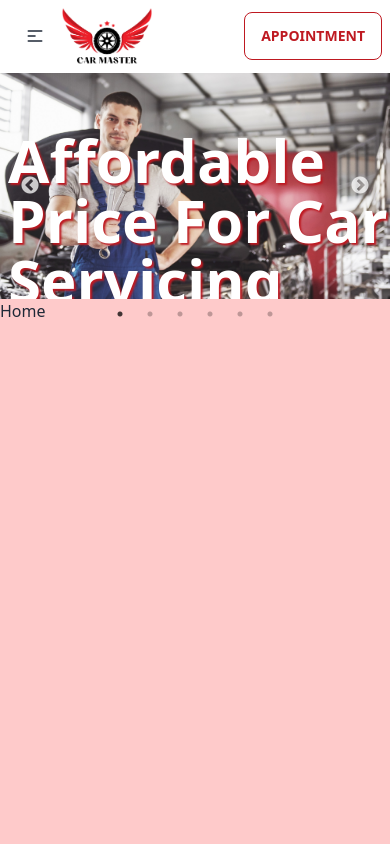
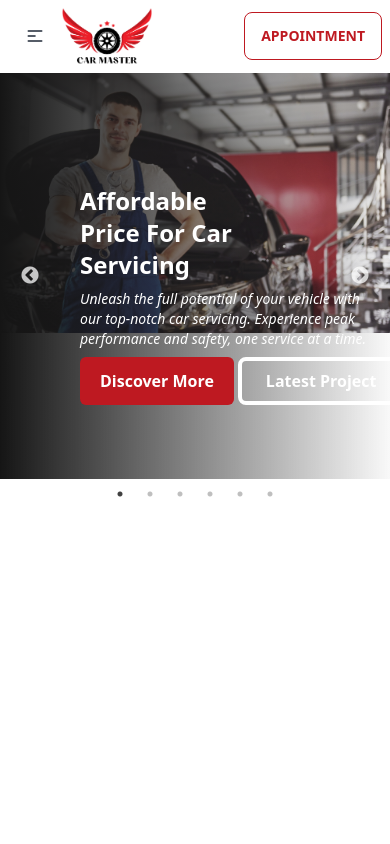
Before and after one commit to anupamahalder/car-master-client-side, a React (Vite) app: page / in a window 390 px wide. Shown: the top 844 px of the page. Built offline with nearby package versions, Linux system fonts and the light colour scheme.

Commit message:
Completed banner in home page by adding overlay to the banner images

```diff
--- a/src/Pages/Home/Home.jsx
+++ b/src/Pages/Home/Home.jsx
@@ -2,9 +2,8 @@ import SimpleSlider from "../../components/BannerSlick/BannerSlick";
 
 const Home = () => {
     return (
-        <div className="bg-red-200 min-h-screen">
+        <div className="min-h-screen">
             <SimpleSlider></SimpleSlider>
-            <h1>Home</h1>
         </div>
     );
 };
--- a/src/components/BannerSlick/BannerSlick.jsx
+++ b/src/components/BannerSlick/BannerSlick.jsx
@@ -42,37 +42,77 @@ export default function SimpleSlider() {
   };
   return (
     <Slider {...settings} className="mx-auto">
-      <div className="h-[220px] md:h-[70vh] mx-auto ">
+      <div className="h-[400px] md:h-[500px] rounded-xl mx-auto ">
         <img className="w-full object-cover object-bottom"
         src={img1} alt="" />
-        <div className="absolute md:px-10 top-1/4 px-2">
-          <h1 className=" text-6xl font-bold text-white" style={{textShadow: '2px 2px 2px #BE1921'}}>Affordable <br/>Price For Car<br/> Servicing</h1>
-          <p className="text-white text-xl py-2 w-[600px]">Unleash the full potential of your vehicle with our top-notch car servicing. Experience peak performance and safety, one service at a time.</p>
-          <div className="">
-          <button className="text-white font-semibold py-3 px-5 rounded-md bg-[#BE1921] mr-2">Discover More</button>
-          <button className="outline py-2 px-8 rounded-md outline-3 outline-white text-white font-semibold">Explore</button>
+        <div className="h-full absolute top-0 bg-gradient-to-r from-[#151515] to-[rgba(21,21,21,0)100%]">
+          <h1 className="text-2xl mt-28 ml-20 md:text-6xl font-bold text-white">Affordable <br/>Price For Car<br/> Servicing</h1>
+          <p className="text-white ml-20 text-sm md:text-xl py-2 w-[300px] md:w-[600px] italic">Unleash the full potential of your vehicle with our top-notch car servicing. Experience peak performance and safety, one service at a time.</p>
+          <div className="ml-20">
+          <button className="text-white font-semibold py-3 px-5 rounded-md bg-[#BE1921] mr-2 hover:text-[#BE1921] hover:bg-white">Discover More</button>
+          <button className="outline py-2 px-6 rounded outline-4 outline-white text-white font-semibold hover:bg-white hover:text-black">Latest Project</button>
           </div>
         </div>
       </div>
-      <div className="h-[220px] md:h-[70vh] mx-auto ">
+      <div className="h-[400px] md:h-[500px] rounded-xl mx-auto ">
         <img className="w-full object-cover object-bottom"
         src={img2} alt="" />
+        <div className="h-full absolute top-0 bg-gradient-to-r from-[#151515] to-[rgba(21,21,21,0)100%]">
+          <h1 className="text-2xl mt-28 ml-20 md:text-6xl font-bold text-white">Affordable <br/>Price For Car<br/> Servicing</h1>
+          <p className="text-white ml-20 text-sm md:text-xl py-2 w-[300px] md:w-[600px] italic">Unleash the full potential of your vehicle with our top-notch car servicing. Experience peak performance and safety, one service at a time.</p>
+          <div className="ml-20">
+          <button className="text-white font-semibold py-3 px-5 rounded-md bg-[#BE1921] mr-2 hover:text-[#BE1921] hover:bg-white">Discover More</button>
+          <button className="outline py-2 px-6 rounded outline-4 outline-white text-white font-semibold hover:bg-white hover:text-black">Latest Project</button>
+          </div>
+        </div>
       </div>
-      <div className="h-[220px] md:h-[70vh] mx-auto ">
+      <div className="h-[400px] md:h-[500px] rounded-xl mx-auto ">
         <img className="w-full object-cover object-bottom"
         src={img3} alt="" />
+        <div className="h-full absolute top-0 bg-gradient-to-r from-[#151515] to-[rgba(21,21,21,0)100%]">
+          <h1 className="text-2xl mt-28 ml-20 md:text-6xl font-bold text-white">Affordable <br/>Price For Car<br/> Servicing</h1>
+          <p className="text-white ml-20 text-sm md:text-xl py-2 w-[300px] md:w-[600px] italic">Unleash the full potential of your vehicle with our top-notch car servicing. Experience peak performance and safety, one service at a time.</p>
+          <div className="ml-20">
+          <button className="text-white font-semibold py-3 px-5 rounded-md bg-[#BE1921] mr-2 hover:text-[#BE1921] hover:bg-white">Discover More</button>
+          <button className="outline py-2 px-6 rounded outline-4 outline-white text-white font-semibold hover:bg-white hover:text-black">Latest Project</button>
+          </div>
+        </div>
       </div>
-      <div className="h-[220px] md:h-[70vh] mx-auto ">
+      <div className="h-[400px] md:h-[500px] rounded-xl mx-auto ">
         <img className="w-full object-cover object-bottom"
         src={img4} alt="" />
+        <div className="h-full absolute top-0 bg-gradient-to-r from-[#151515] to-[rgba(21,21,21,0)100%]">
+          <h1 className="text-2xl mt-28 ml-20 md:text-6xl font-bold text-white">Affordable <br/>Price For Car<br/> Servicing</h1>
+          <p className="text-white ml-20 text-sm md:text-xl py-2 w-[300px] md:w-[600px] italic">Unleash the full potential of your vehicle with our top-notch car servicing. Experience peak performance and safety, one service at a time.</p>
+          <div className="ml-20">
+          <button className="text-white font-semibold py-3 px-5 rounded-md bg-[#BE1921] mr-2 hover:text-[#BE1921] hover:bg-white">Discover More</button>
+          <button className="outline py-2 px-6 rounded outline-4 outline-white text-white font-semibold hover:bg-white hover:text-black">Latest Project</button>
+          </div>
+        </div>
       </div>
-      <div className="h-[220px] md:h-[70vh] mx-auto ">
+      <div className="h-[400px] md:h-[500px] rounded-xl mx-auto ">
         <img className="w-full object-cover object-bottom"
         src={img5} alt="" />
+        <div className="h-full absolute top-0 bg-gradient-to-r from-[#151515] to-[rgba(21,21,21,0)100%]">
+          <h1 className="text-2xl mt-28 ml-20 md:text-6xl font-bold text-white">Affordable <br/>Price For Car<br/> Servicing</h1>
+          <p className="text-white ml-20 text-sm md:text-xl py-2 w-[300px] md:w-[600px] italic">Unleash the full potential of your vehicle with our top-notch car servicing. Experience peak performance and safety, one service at a time.</p>
+          <div className="ml-20">
+          <button className="text-white font-semibold py-3 px-5 rounded-md bg-[#BE1921] mr-2 hover:text-[#BE1921] hover:bg-white">Discover More</button>
+          <button className="outline py-2 px-6 rounded outline-4 outline-white text-white font-semibold hover:bg-white hover:text-black">Latest Project</button>
+          </div>
+        </div>
       </div>
-      <div className="h-[220px] md:h-[70vh] mx-auto ">
+      <div className="h-[400px] md:h-[500px] rounded-xl mx-auto ">
         <img className="w-full object-cover object-bottom"
         src={img6} alt="" />
+        <div className="h-full absolute top-0 bg-gradient-to-r from-[#151515] to-[rgba(21,21,21,0)100%]">
+          <h1 className="text-2xl mt-28 ml-20 md:text-6xl font-bold text-white">Affordable <br/>Price For Car<br/> Servicing</h1>
+          <p className="text-white ml-20 text-sm md:text-xl py-2 w-[300px] md:w-[600px] italic">Unleash the full potential of your vehicle with our top-notch car servicing. Experience peak performance and safety, one service at a time.</p>
+          <div className="ml-20">
+          <button className="text-white font-semibold py-3 px-5 rounded-md bg-[#BE1921] mr-2 hover:text-[#BE1921] hover:bg-white">Discover More</button>
+          <button className="outline py-2 px-6 rounded outline-4 outline-white text-white font-semibold hover:bg-white hover:text-black">Latest Project</button>
+          </div>
+        </div>
       </div>
     </Slider>
   );
```
